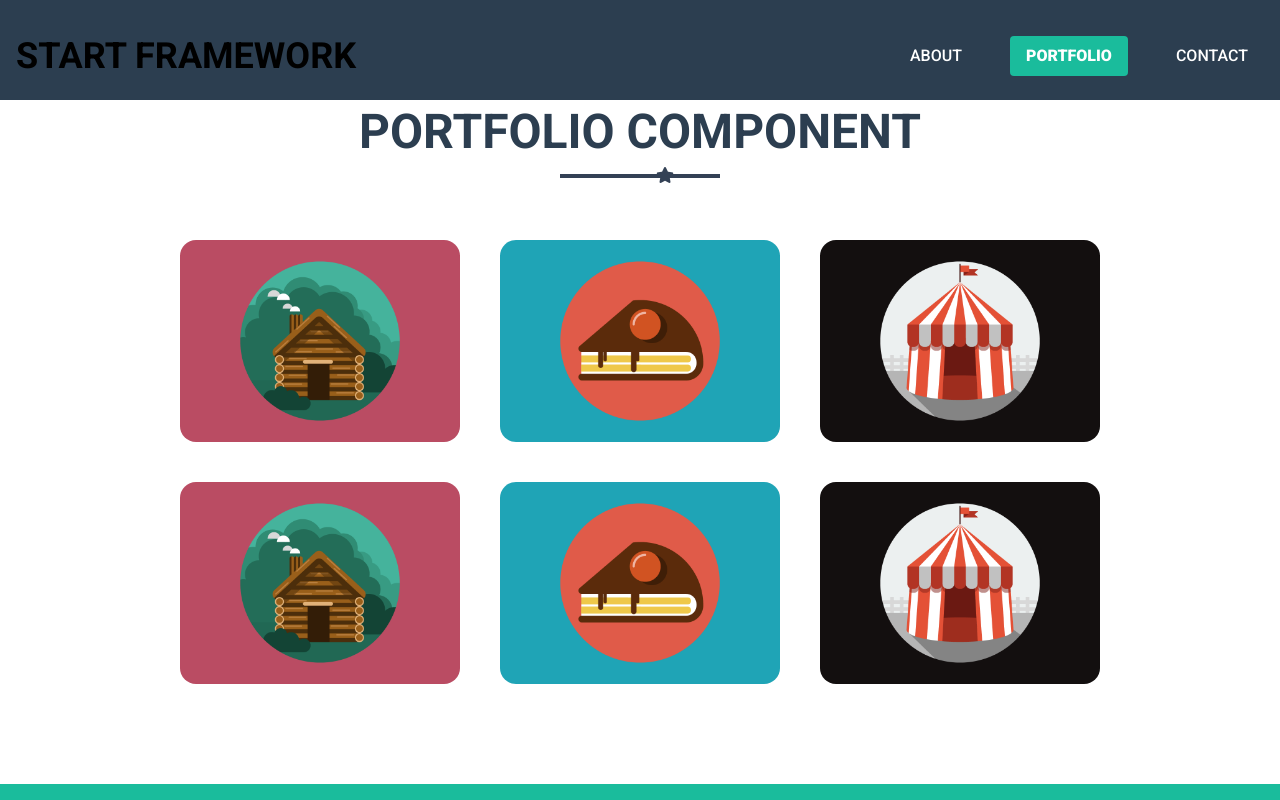
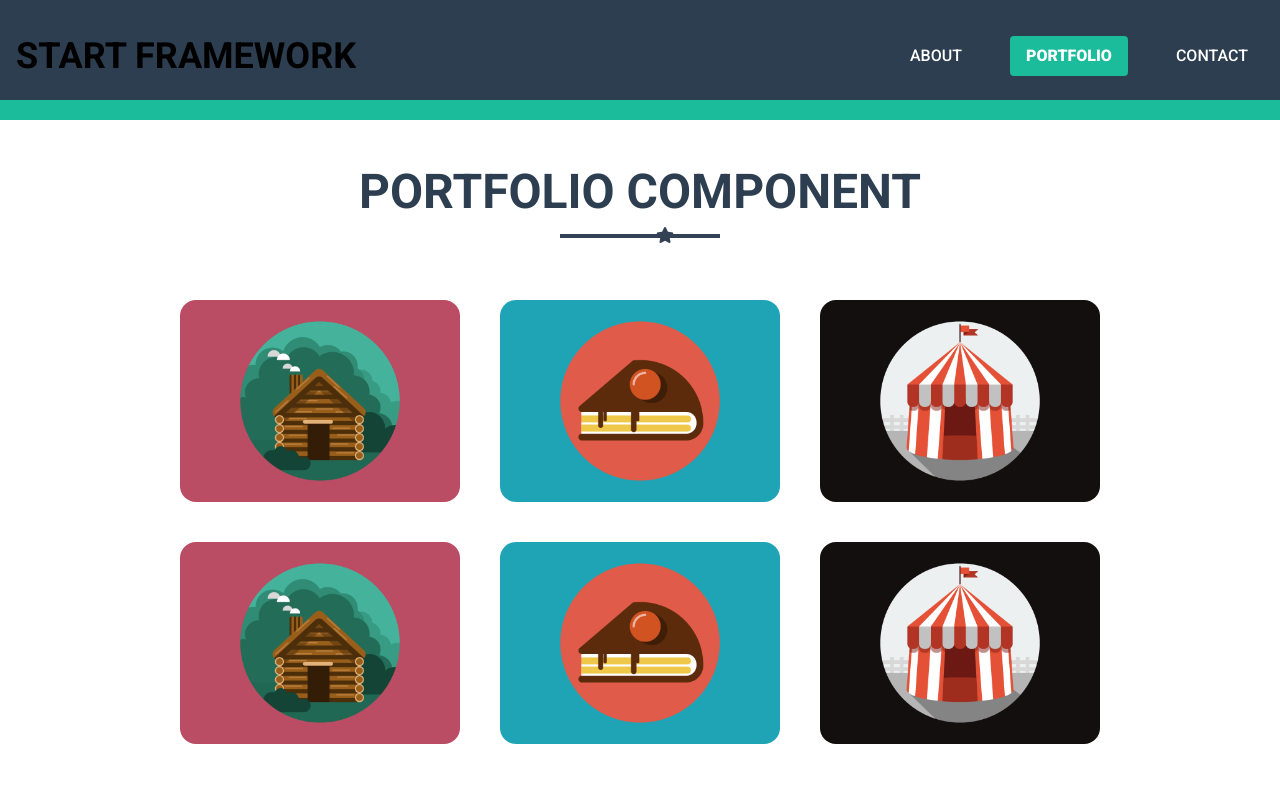
Before and after one commit to MMohmedMahmoudd/StartFramework, a React (Vite) app: page /Portfolio in a window 1280 px wide. Shown: the top 800 px of the page. Built offline with nearby package versions, Linux system fonts and the light colour scheme.

Commit message:
second commit

```diff
--- a/src/Component/Portfolio/Portfolio.jsx
+++ b/src/Component/Portfolio/Portfolio.jsx
@@ -23,7 +23,7 @@ export default function Portfolio() {
 
   return (
     <>
-    <section className="Portfolio py-5 w-full flex justify-center items-center">
+    <section className="Portfolio py-10 my-10 w-full flex justify-center items-center">
     <div className="container mt-10 py-5 w-full text-center">
         <div className="data w-3/4 mx-auto">
         <h1 className="text-[#2c3e50] text-5xl max-sm:text-4xl uppercase font-bold mt-7">
```
